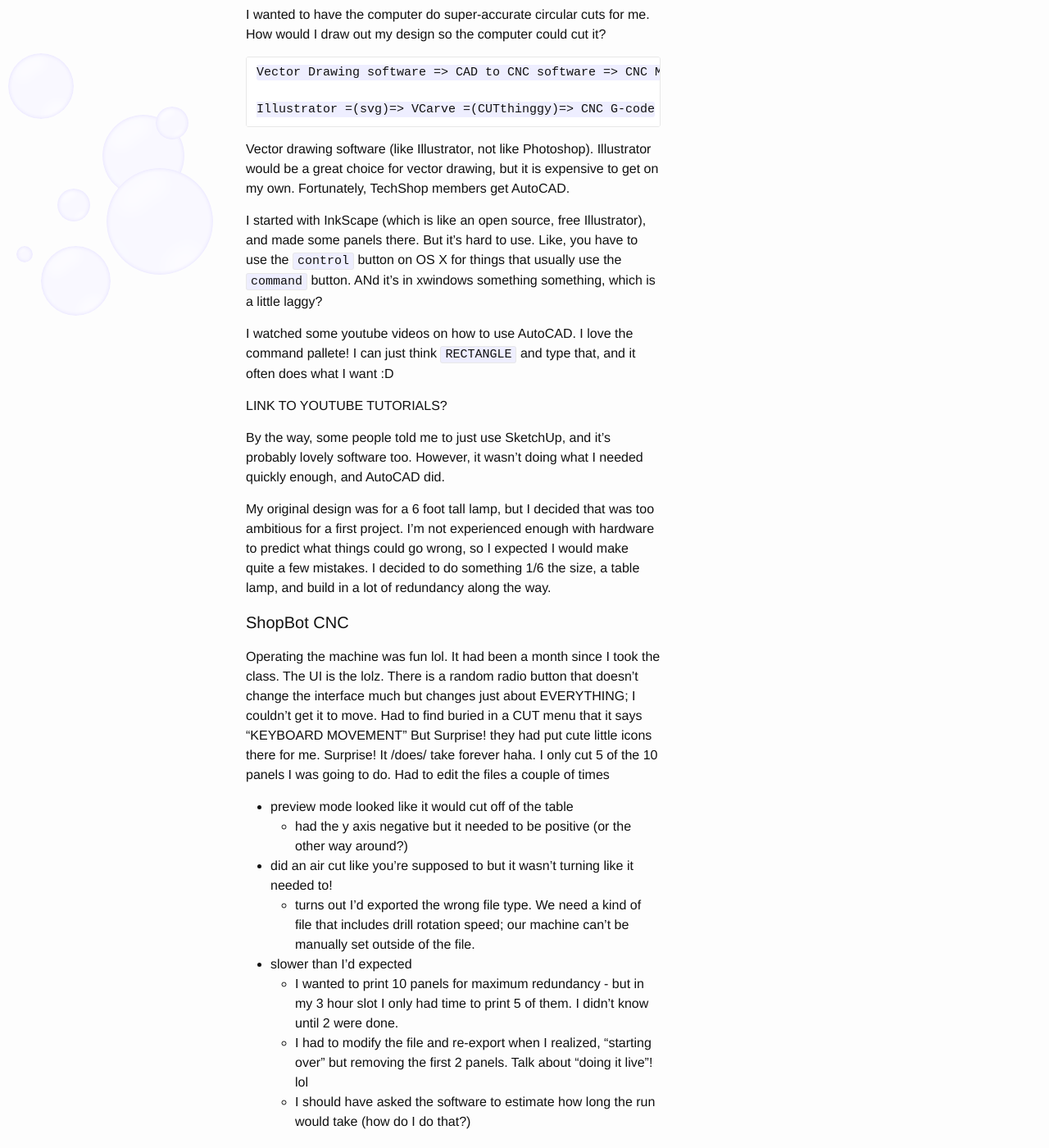
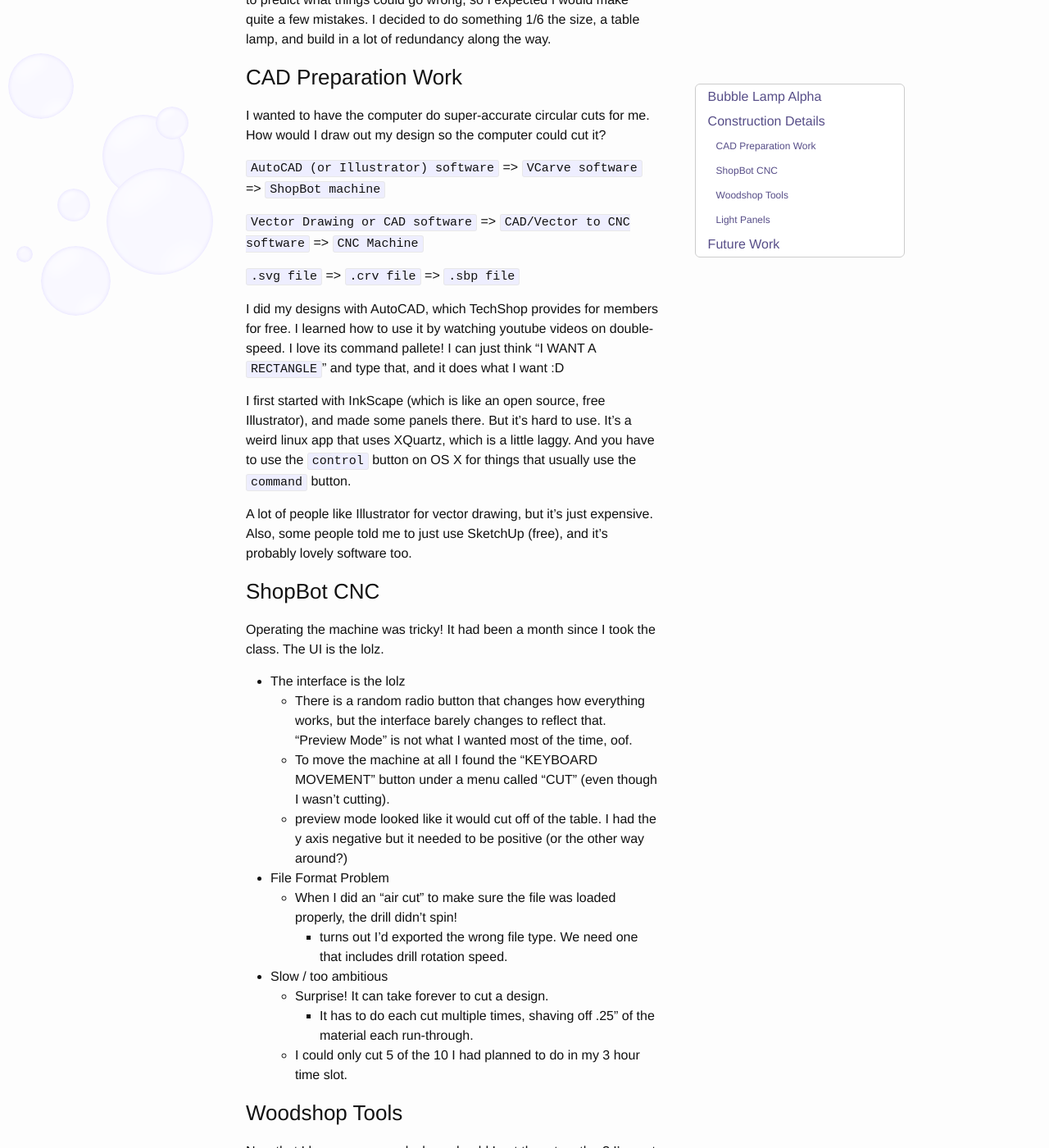
Before and after one commit to caseywatts/caseywatts.github.io, a Jekyll site: the page built from _posts/2016-03-28-tech-shop-bubble-lamp.md, in a window 1280 px wide and 1400 px high, scrolled down 903 px. Shown: the whole window at 82% size. Built offline with Jekyll 4.4.1, drawn with Linux system fonts in a browser that asks for light colours; some of the changed text lies outside the part shown.

Commit message:
post halfway done

````diff
--- a/_posts/2016-03-28-tech-shop-bubble-lamp.md
+++ b/_posts/2016-03-28-tech-shop-bubble-lamp.md
@@ -5,108 +5,100 @@
 tags:
 ---
 
+It's my first hardware creation! But certainly not my last bubble-themed one :)
+
 ## Bubble Lamp Alpha
-It's certainly not my last bubble-themed lamp :)
-
-### What Is It?
 My "Bubble Lamp Alpha" is my first full TechShop project! It's a small, black, wooden table lamp with LED-backlit bubble-shaped holes. It's made of 4 panels, 4 inches wide by 12 inches tall. The panels are joined with a butt joint: wood glue and nails. Each panel has many bubble-holes of various sizes, cut with the ShopBot CNC machine. Behind each bubble-hole is diffusion paper, lit up from the inside with a remote-controlled LED lamp. It looks pretty sweet backlit (insidelit?) with blue, red, or purple.
 
 PHOTO
 
-### So Many Details
-These may only be interesting to someone who ~really~ wants to know how it was made. How a person, who is not an entire factory, made a bubble lamp.
+## Construction Details
+The rest of this post may only be interesting to someone who ~really~ wants to know how it was made. It describes how a person (who is not an entire factory) made a bubble lamp.
 
-I used a lot of resources at the TechShop in Crystal City VA, right outside of DC, on the metro. Notably, their CAD software AutoCad and VCarve, their ShopBot (wood) CNC machine, and their woodshop tools (cutting tools, sanding tools, nailgun, clamps, etc).
-
-#### CAD Preparation Work
-I wanted to have the computer do super-accurate circular cuts for me. How would I draw out my design so the computer could cut it?
-
-```
-Vector Drawing software => CAD to CNC software => CNC Machine software
-
-Illustrator =(svg)=> VCarve =(CUTthinggy)=> CNC G-code
-```
-
-Vector drawing software (like Illustrator, not like Photoshop). Illustrator would be a great choice for vector drawing, but it is expensive to get on my own. Fortunately, TechShop members get AutoCAD.
-
-I started with InkScape (which is like an open source, free Illustrator), and made some panels there. But it's hard to use. Like, you have to use the `control` button on OS X for things that usually use the `command` button. ANd it's in xwindows something something, which is a little laggy?
-
-
-I watched some youtube videos on how to use AutoCAD. I love the command pallete! I can just think `RECTANGLE` and type that, and it often does what I want :D
-
-LINK TO YOUTUBE TUTORIALS?
-
-By the way, some people told me to just use SketchUp, and it's probably lovely software too. However, it wasn't doing what I needed quickly enough, and AutoCAD did.
+I used a lot of resources at the TechShop in Crystal City VA, right outside of DC, on the metro. Notably, their CAD softwares AutoCad and VCarve, their ShopBot CNC machine (wood), and their woodshop tools (cutting tools, sanding tools, nailgun, clamps, etc).
 
 My original design was for a 6 foot tall lamp, but I decided that was too ambitious for a first project. I'm not experienced enough with hardware to predict what things could go wrong, so I expected I would make quite a few mistakes. I decided to do something 1/6 the size, a table lamp, and build in a lot of redundancy along the way.
 
+### CAD Preparation Work
+I wanted to have the computer do super-accurate circular cuts for me. How would I draw out my design so the computer could cut it?
+
+`AutoCAD (or Illustrator) software` => `VCarve software` => `ShopBot machine`
+
+`Vector Drawing or CAD software` => `CAD/Vector to CNC software` => `CNC Machine`
+
+`.svg file` => `.crv file` => `.sbp file`
+
+I did my designs with AutoCAD, which TechShop provides for members for free. I learned how to use it by watching youtube videos on double-speed. I love its command pallete! I can just think "I WANT A `RECTANGLE`" and type that, and it does what I want :D
+
+I first started with InkScape (which is like an open source, free Illustrator), and made some panels there. But it's hard to use. It's a weird linux app that uses XQuartz, which is a little laggy. And you have to use the `control` button on OS X for things that usually use the `command` button.
+
+A lot of people like Illustrator for vector drawing, but it's just expensive. Also, some people told me to just use SketchUp (free), and it's probably lovely software too.
 
 
-#### ShopBot CNC
-Operating the machine was fun lol. It had been a month since I took the class. The UI is the lolz.
-There is a random radio button that doesn't change the interface much but changes just about EVERYTHING; I couldn't get it to move.
-Had to find buried in a CUT menu that it says "KEYBOARD MOVEMENT"
-But Surprise! they had put cute little icons there for me.
-Surprise! It /does/ take forever haha. I only cut 5 of the 10 panels I was going to do.
-Had to edit the files a couple of times
-- preview mode looked like it would cut off of the table
-  - had the y axis negative but it needed to be positive (or the other way around?)
-- did an air cut like you're supposed to but it wasn't turning like it needed to!
-  - turns out I'd exported the wrong file type. We need a kind of file that includes drill rotation speed; our machine can't be manually set outside of the file.
-- slower than I'd expected
-  - I wanted to print 10 panels for maximum redundancy - but in my 3 hour slot I only had time to print 5 of them. I didn't know until 2 were done.
-  - I had to modify the file and re-export when I realized, "starting over" but removing the first 2 panels. Talk about "doing it live"! lol
-  - I should have asked the software to estimate how long the run would take (how do I do that?)
+### ShopBot CNC
+Operating the machine was tricky! It had been a month since I took the class. The UI is the lolz.
+- The interface is the lolz
+  - There is a random radio button that changes how everything works, but the interface barely changes to reflect that. "Preview Mode" is not what I wanted most of the time, oof.
+  - To move the machine at all I found the "KEYBOARD MOVEMENT" button under a menu called "CUT" (even though I wasn't cutting).
+  - preview mode looked like it would cut off of the table. I had the y axis negative but it needed to be positive (or the other way around?)
+- File Format Problem
+  - When I did an "air cut" to make sure the file was loaded properly, the drill didn't spin!
+    - turns out I'd exported the wrong file type. We need one that includes drill rotation speed.
+- Slow / too ambitious
+  - Surprise! It can take forever to cut a design.
+    - It has to do each cut multiple times, shaving off .25" of the material each run-through.
+  - I could only cut 5 of the 10 I had planned to do in my 3 hour time slot.
 
-#### Woodshop Tools
+
+
+### Woodshop Tools
 Now that I have some panels, how should I put them together? I've got extra .5" plywood I can use to prototype joints with.
 
+#### Joining
 I tried:
-- kraig screws pocket hole
-  - they look like THIS (LINK)
-  - we even had the right adapter for .5" wood! :D
-  - but the material is just too thin,the screw barely held it together. Broke upon picking it up haha
+
+- pocket holes
+  - we even had the right adapter (and kraig screws) for .5" wood! :D
+  - but the material is just too thin, the screw barely held it together. It broke upon picking it up haha.
 - miter cut
-  - they look like THIS (LINK)
-  - also the part of the wood we needed to cut was 12", taller than the table saw blade could do.
-  - tried it on smaller wood anyway, but our cut wasn't exactly 45 degrees oopsiee (apparently this always happens with miter cuts)
-- butt joint, with glue and nails
-  - look like THIS (LINK)
+  - the part of the wood we needed to cut was 12", taller than the table saw blade could do.
+  - tried it on smaller wood anyway, but our cut wasn't exactly 45 degrees, so it wouldn't work (apparently this always happens with miter cuts)
+- butt joint, with glue and nails (winner!)
   - either of the others would have been stronger joints, but surprisingly the strength of this is sufficient.
   - two panels were 4" and two were 3", so in total the whole thing was 4" by 4" square
   - glue and clamp together the panels to make the shape
   - nailgun them together so they hold better
-  - also I had a top layer; same process
 
-Smoothing it out
-  - wood filler to fill the (pretty shallow) nail holes, let it dry
-  - sand it with the belt sander to get the surfaces flat.
-  - round the edges with the belt sander
+#### Smoothing
 
-Paint it black
-  - paint roller and paint brush.
-  - Wish I'd had
-    - a smaller brunch, to get inside the holes
-    - A paint stirrer (that wasn't already covered in sawdust lol)
-  - lol I made a huge mess I had to clean up (shruggie)
-  - luckily my hand fit inside to paint the inside of it
+- wood filler to fill the (pretty shallow) nail holes, let it dry
+- make the surfaces flat with the belt sander
+- round the edges with the belt sander
 
-#### Light Panels
+#### Painting
+
+- black paint
+- paint roller and paint brush
+
+### Light Panels
 - light diffusion paper
-  - bought some on amazon (LINK)
   - thought I'd need to glue 4 panes to the inside of the thing
   - tried a rolled up cylinder of the stuff for fun, and it actually looked great! less work, more fancy :)
 - lights
-  - tried a led lightbulb alone, looks good enough
   - tried led "fairy lights" (christmas lights that look cuter) but they weren't bright enough
+  - tried a led lightbulb alone, looked good enough
   - tried a battery-powered remote-controlled led lamp. The colors are fantastic!
 
-### Inspiration for Future Projects
-I could make a very similar bubble lamp out of steel, bending it instead of welding it (or welding just one side?). This would probably be a lot faster to make if it works - less work joining the panels, and less drying time. I need to take the basic Metal Shop class so I can use that equipment / understand metal better. I would be able to powder coat a metal version of this lamp, there are such beautiful colors!
 
+## Future Work
+I used skills from these three classes:
+  - Basic Woodshoop
+  - VCarve
+  - ShopBot CNC
 
+A metal version of this lamp would probably take much less time to make, and look even more modern and beautiful.
 
-### How classes helped / what else I want to take
-- VCarve
-etc
-need metal shop
+I want to combine the skills from these classes to do something similar in metal:
+  - Basic Metalshop
+  - Tormach CNC
+  - Sand Blasting & Powder Coating
````
